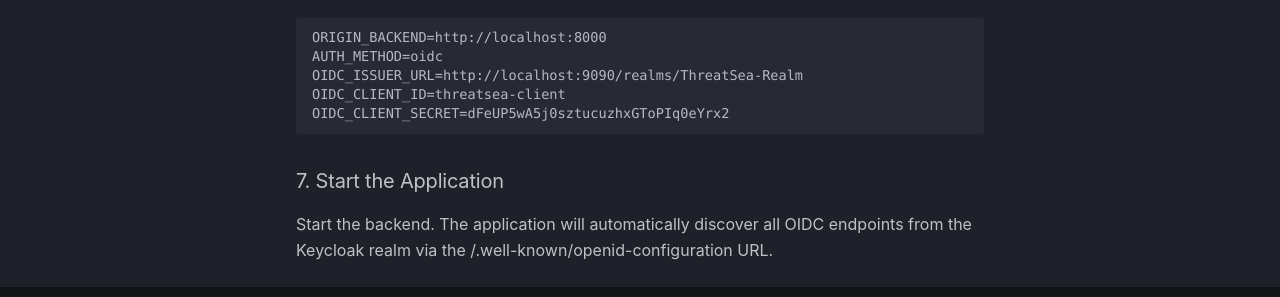
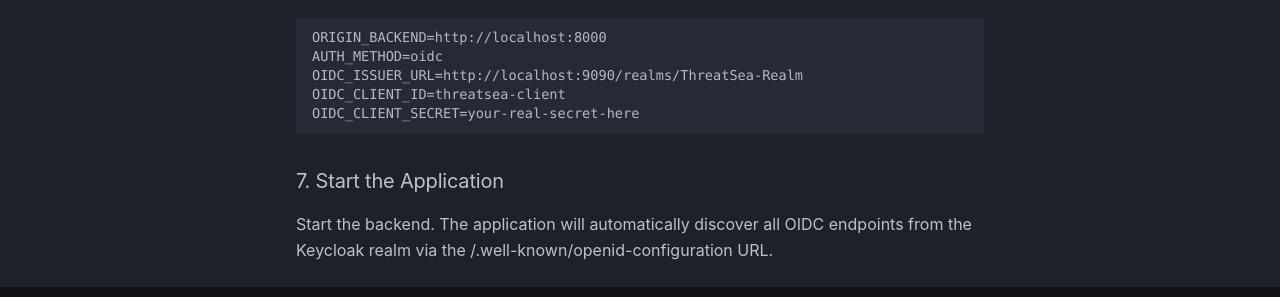
Before and after one commit to MaibornWolff/ThreatSea, an MkDocs documentation site: the page built from gh-pages/Technical Documentation/OpenID Connect Setup.md, in a window 1280 px wide and 900 px high, scrolled down 1581 px. Shown: the part 568-865 px from the top of the window. Built offline with MkDocs 1.6.1 and Material for MkDocs 9.7.7, drawn with Linux system fonts in a browser that asks for light colours.

Commit message:
replace test secret by string obviously not a secret (#812)

````diff
--- a/gh-pages/Technical Documentation/OpenID Connect Setup.md
+++ b/gh-pages/Technical Documentation/OpenID Connect Setup.md
@@ -71,7 +71,7 @@ ORIGIN_BACKEND=http://localhost:8000
 AUTH_METHOD=oidc
 OIDC_ISSUER_URL=http://localhost:9090/realms/ThreatSea-Realm
 OIDC_CLIENT_ID=threatsea-client
-OIDC_CLIENT_SECRET=dFeUP5wA5j0sztucuzhxGToPIq0eYrx2
+OIDC_CLIENT_SECRET=your-real-secret-here
 ```
 
 ### 7. Start the Application
````
